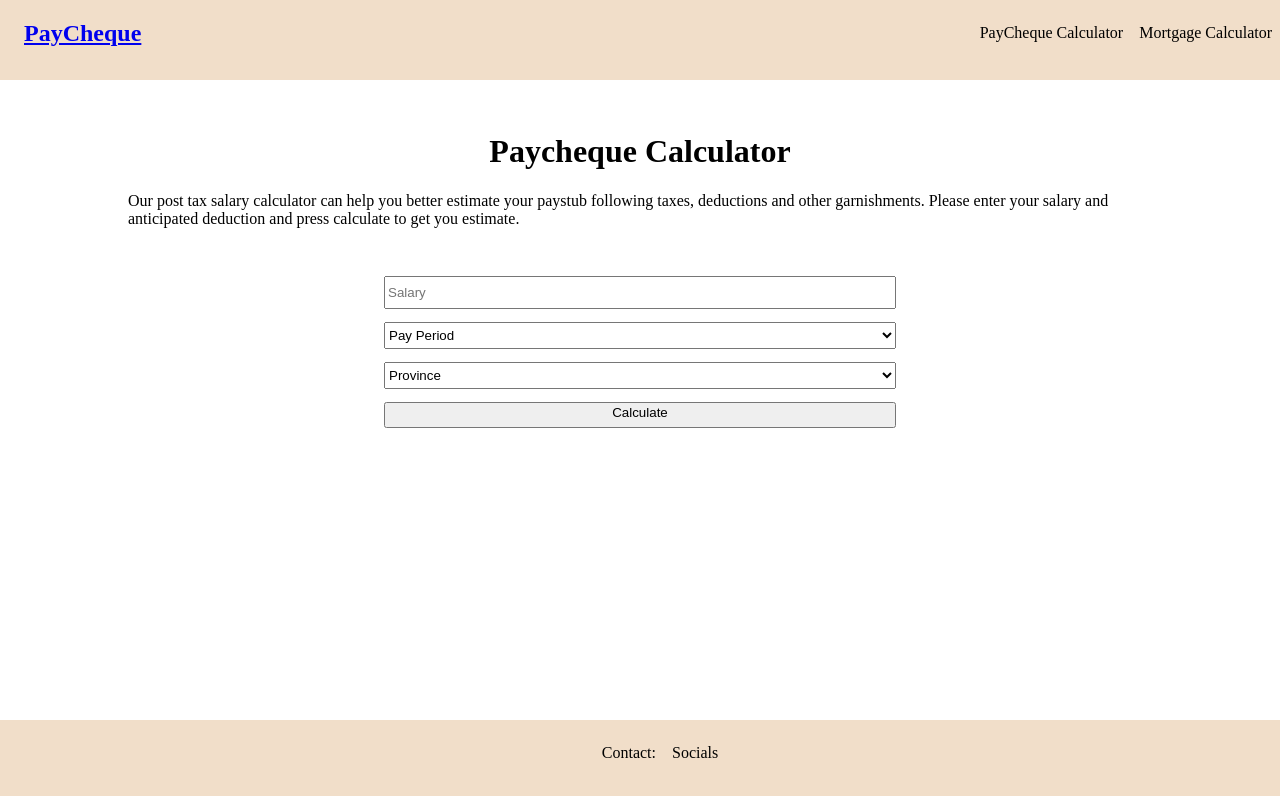
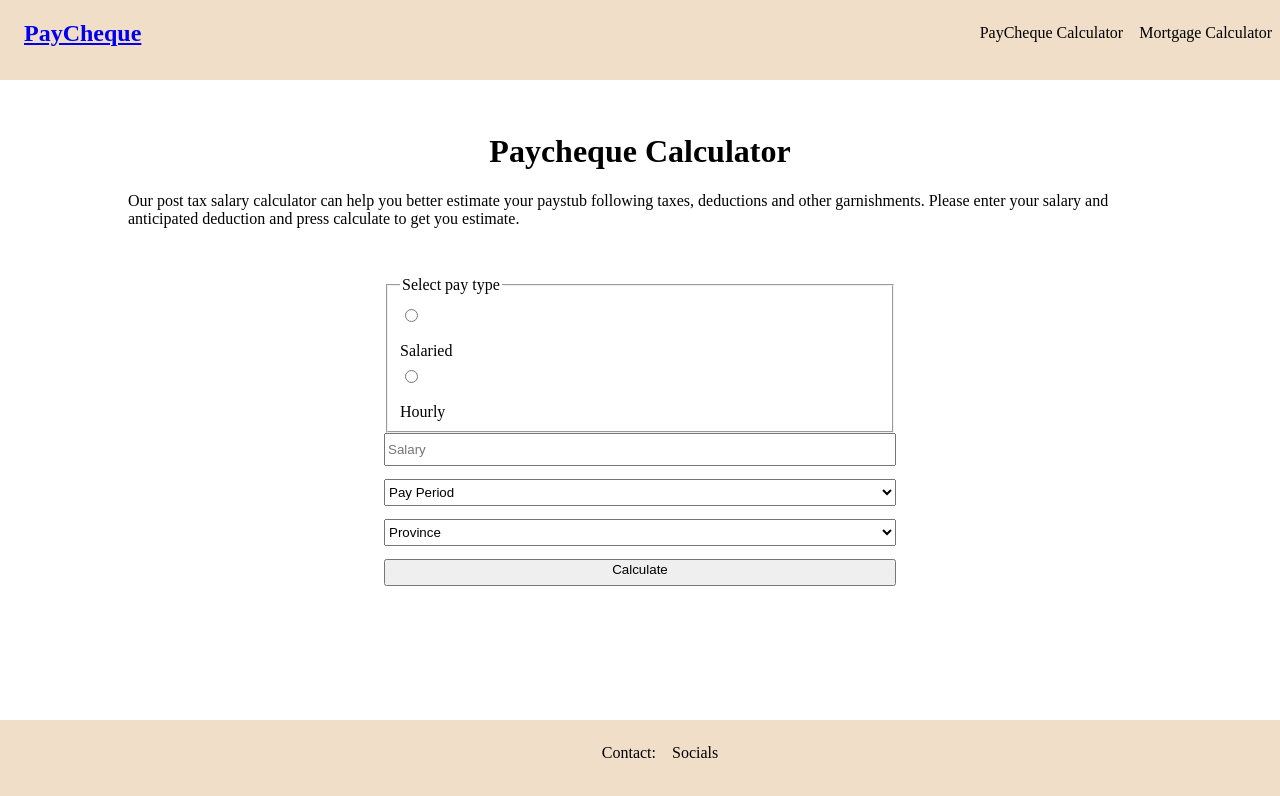
Before and after one commit to Jevaughn-W/Paycheque, a React (Create React App) app: page / in a window 1280 px wide. Shown: the top 796 px of the page. Built offline with nearby package versions, Linux system fonts and the light colour scheme.

Commit message:
Add radio buttons to calculate pay-type

```diff
--- a/src/components/form/index.jsx
+++ b/src/components/form/index.jsx
@@ -57,7 +57,23 @@ export default function Form() {
 
   return (
     <section className="userInput">
+
+        <fieldset>
+          <legend>Select pay type</legend>
+          <div >
+            <input type="radio" id="salaried" name="pay-type" value="salaried"/>
+            <label for="salaried">Salaried</label>
+          </div>
+          <div>
+            <input type="radio" id="hourly" name="pay-type" value="hourly"/>
+            <label for="hourly">Hourly</label>
+          </div>
+        </fieldset>
+
       {mode === "INPUT" && <form>
+
+
+
         <input
           type="text"
           name="Salary"
```
